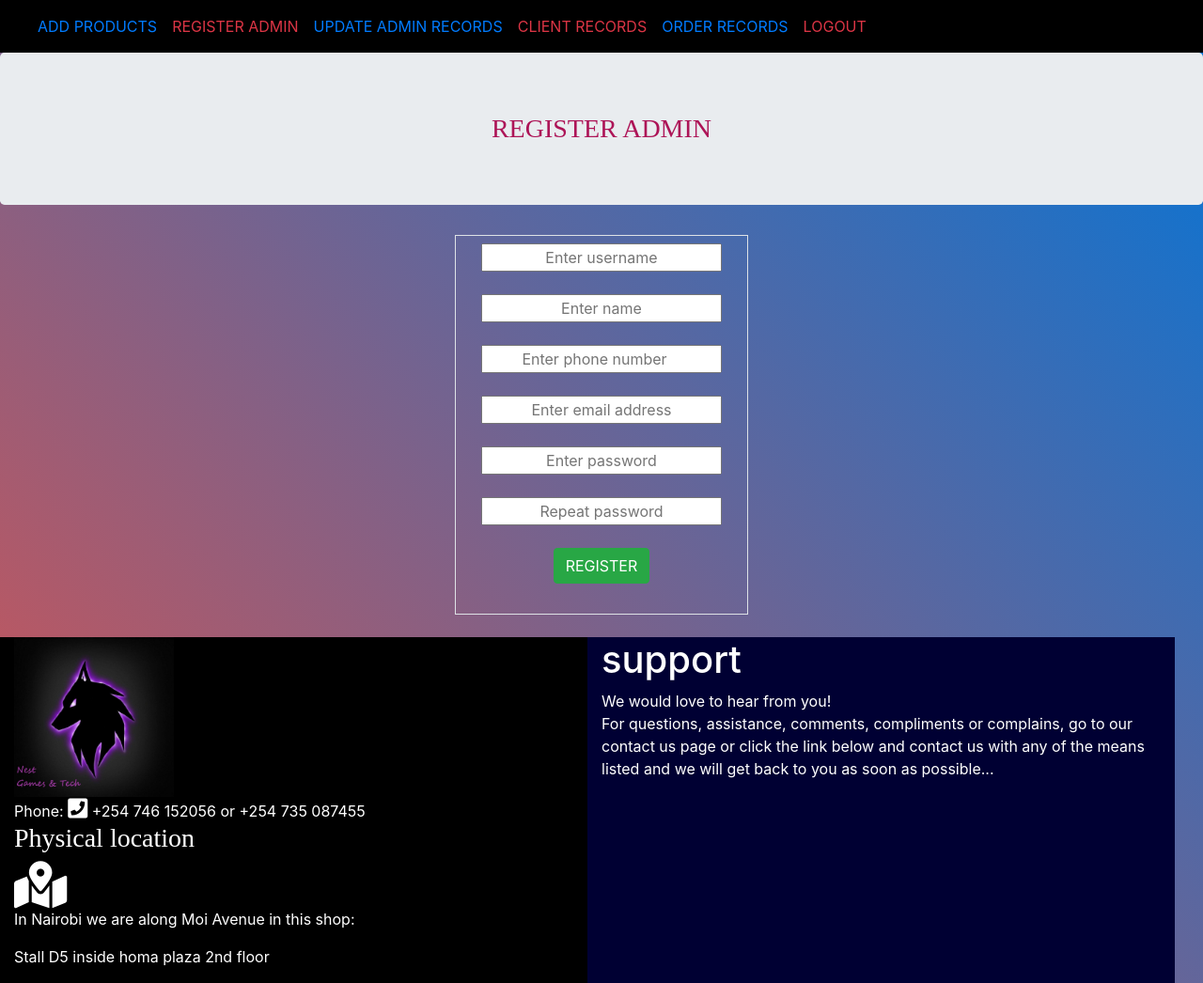
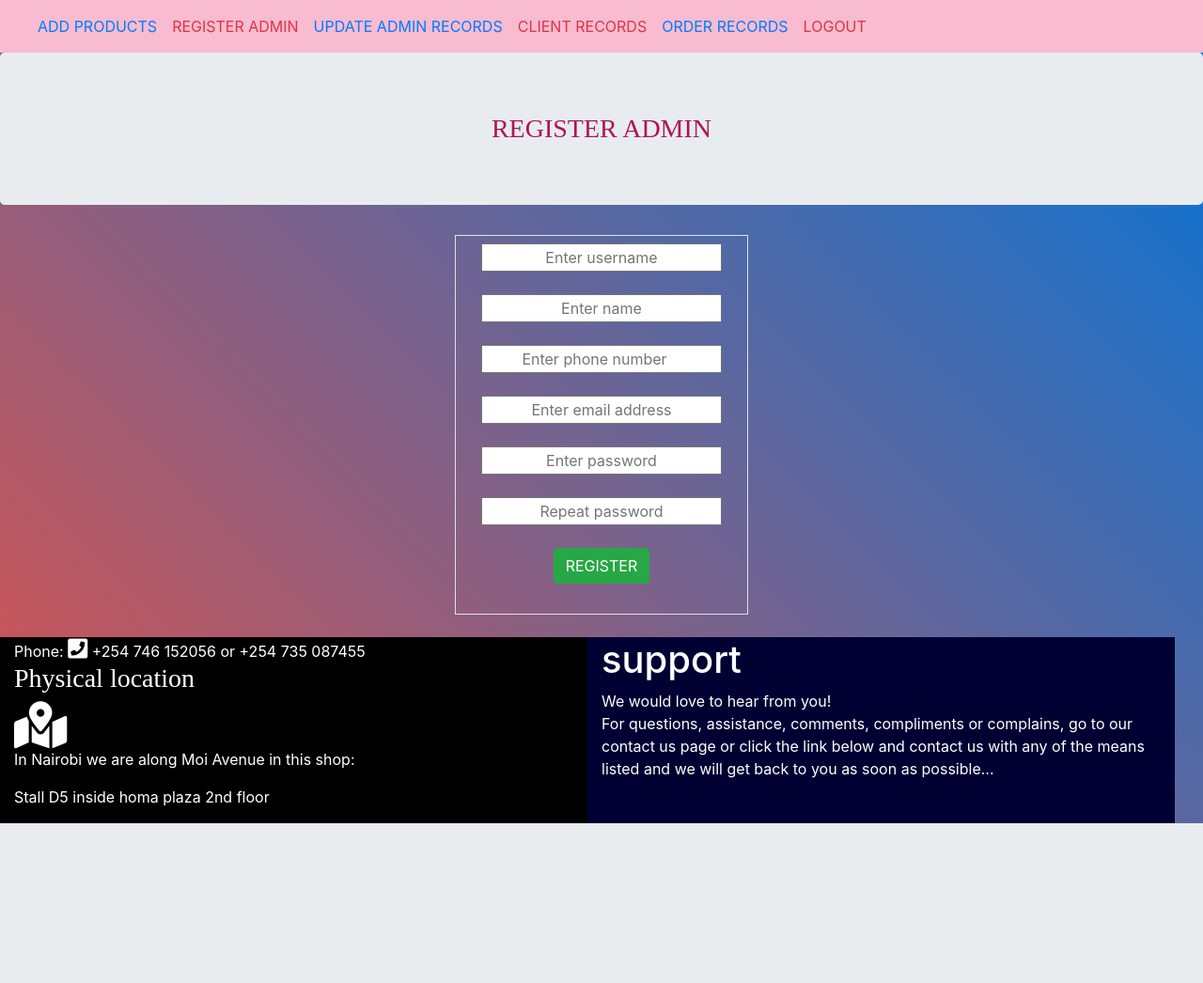
Before and after one commit to gray-huntr/gamesite, a Flask app: page /admin_signup in a window 1280 px wide. Shown: the whole page at 94% size. After the commit the page ends 876 px from the top, so only its background shows below. Run offline with Flask 3, Linux system fonts and the light colour scheme; some libraries are stand-ins or nearby versions.

Commit message:
updates on navbar and footer

```diff
--- a/gamesite/templates/footer_cred.html
+++ b/gamesite/templates/footer_cred.html
@@ -11,7 +11,7 @@
 <section class=" text-white">
 	<div class="col-md-12 row">
 		<div class="col-md-6" style="background-color: #000;">
-		<img src="../static/images/logo.jpg" height="170"><br>
+
 		Phone: <i style='font-size:24px' class='fas'>&#xf098;</i> +254 746 152056 or +254 735 087455
 		<h3>Physical location</h3><i class="fas fa-map-marked-alt" style="font-size: 50px;"> </i>
 		<p>In Nairobi we are along Moi Avenue in this shop:</p>
--- a/gamesite/templates/navbar_admin.html
+++ b/gamesite/templates/navbar_admin.html
@@ -1,7 +1,7 @@
 
     <section class="row">
 		<div class="col-md-12">
-			<nav class="navbar navbar-expand-md navbar-dark" style="background-color: black;">
+			<nav class="navbar navbar-expand-md navbar-dark" >
 			<!-- Brand -->
 			<a class="navbar-brand" href='/admin'></a>
 
--- a/gamesite/templates/navbar_cred.html
+++ b/gamesite/templates/navbar_cred.html
@@ -3,7 +3,7 @@
 		<div class="col-md-12">
 			<nav class="navbar navbar-expand-md bg-dark navbar-dark" style="background-color: black;" >
 			<!-- Brand -->
-			<a class="navbar-brand" href='/home'><img src="../static/images/logo.jpg" height="170"></a>
+			<a class="navbar-brand" href='/home'></a>
 
 			<!-- Toggler/collapsibe Button -->
 			<button class="navbar-toggler" type="button" data-toggle="collapse" data-target="#collapsibleNavbar">
```
